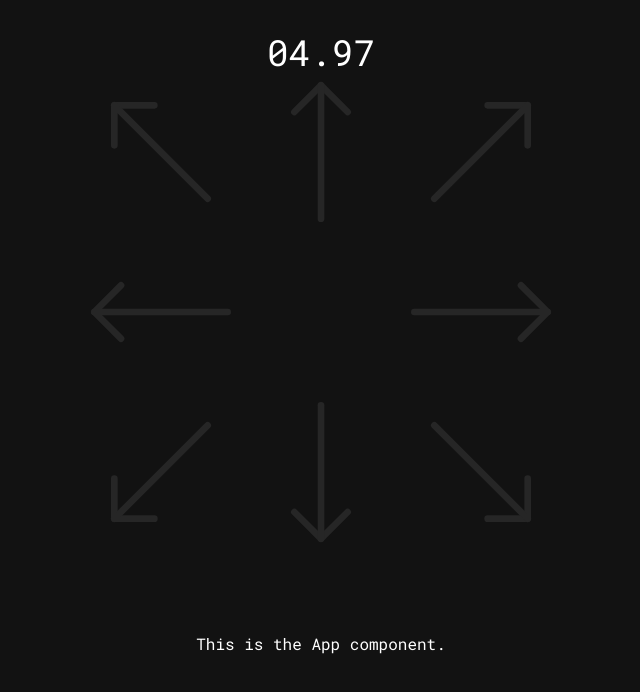
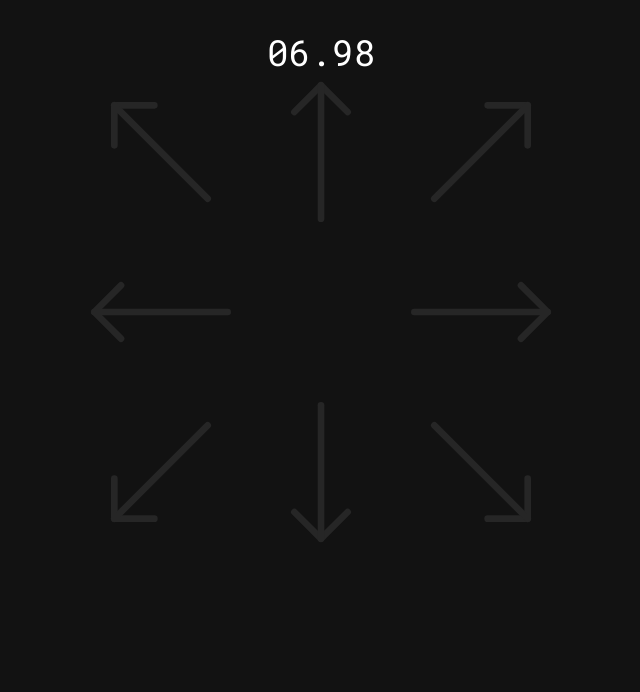
Before and after one commit to RAVIROCK916/Responsive-Test, a React (Vite) app: page /play in a window 1280 px wide. Shown: the top 692 px of the page, without its empty margins (319-959 px from the left). Built offline with nearby package versions, Linux system fonts and the light colour scheme.

Commit message:
deploy: checking for deployment and lite changes

```diff
--- a/src/components/Directions.jsx
+++ b/src/components/Directions.jsx
@@ -10,10 +10,9 @@ import {
 } from "lucide-react";
 import { useCallback, useEffect, useState } from "react";
 
+import { gameTime, totalRounds } from "../constants";
+
 const Directions = ({ onStart, onEnd, currentRound }) => {
-	const gameTime = 500;
-	const totalRounds = 2;
-
 	const topDirections = [
 		{ id: 0, icon: MoveUpLeft, key: " " },
 		{ id: 1, icon: MoveUp, key: "ArrowUp" },
--- /dev/null
+++ b/src/constants/index.js
@@ -0,0 +1,2 @@
+export const totalRounds = 5;
+export const gameTime = 1000;
--- a/src/main.jsx
+++ b/src/main.jsx
@@ -1,34 +1,18 @@
 import React from "react";
 import ReactDOM from "react-dom/client";
-import App from "./App.jsx";
 import "./index.css";
+import "./App.css";
 
-import {
-	BrowserRouter as Router,
-	RouterProvider,
-	Route,
-	Routes,
-} from "react-router-dom";
+import { BrowserRouter as Router, Route, Routes } from "react-router-dom";
 import Start from "./pages/Start.jsx";
 import Play from "./pages/Play.jsx";
-
-// const router = Router(
-// 	createRoutesFromElements(
-// 		<Route path="/" element={<App />}>
-// 			<Route index element={<Start />} />
-// 			<Route path="/play" element={<Play />} />
-// 		</Route>
-// 	)
-// );
 
 ReactDOM.createRoot(document.getElementById("root")).render(
 	<React.StrictMode>
 		<Router>
 			<Routes>
-				<Route path="/" element={<App />}>
-					<Route index element={<Start />} />
-					<Route path="play" element={<Play />} />
-				</Route>
+				<Route path="/" element={<Start />} />
+				<Route path="play" element={<Play />} />
 			</Routes>
 		</Router>
 	</React.StrictMode>
--- a/src/pages/Play.jsx
+++ b/src/pages/Play.jsx
@@ -1,12 +1,13 @@
 import { useState, useCallback, useMemo } from "react";
 import Directions from "../components/Directions";
 import StopWatch from "../components/StopWatch";
+
+import { totalRounds } from "../constants";
 
 const Play = () => {
 	const [isRunning, setIsRunning] = useState(false);
 	const [reactionTimes, setReactionTimes] = useState([]);
 	const [currentRound, setCurrentRound] = useState(1);
-	const totalRounds = 2;
 
 	const startGame = useCallback(() => {
 		setIsRunning(true);
@@ -39,6 +40,7 @@ const Play = () => {
 	}, [reactionTimes]);
 
 	return (
+		<main className="space-y-20">
 			<div>
 				<StopWatch isRunning={isRunning} onStop={endGame} key={currentRound} />
 				<Directions
@@ -67,6 +69,7 @@ const Play = () => {
 					)}
 				</div>
 			</div>
+		</main>
 	);
 };
 export default Play;
--- a/src/pages/Start.jsx
+++ b/src/pages/Start.jsx
@@ -2,6 +2,7 @@ import Button from "../components/ui/Button";
 
 const Start = () => {
 	return (
+		<main className="space-y-20">
 			<div className="flex flex-col justify-between space-y-20">
 				<h1 className="text-8xl">Responsive Test</h1>
 				<div className="text-left space-y-3">
@@ -25,6 +26,7 @@ const Start = () => {
 					</a>
 				</div>
 			</div>
+		</main>
 	);
 };
 export default Start;
```
Lines whose indentation alone changed are shown as unchanged.
